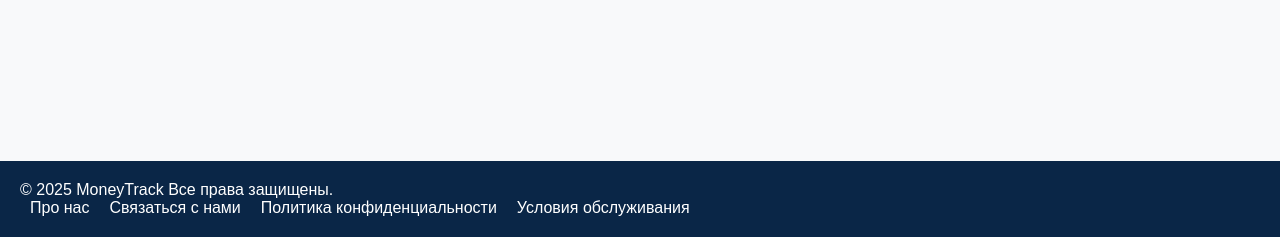
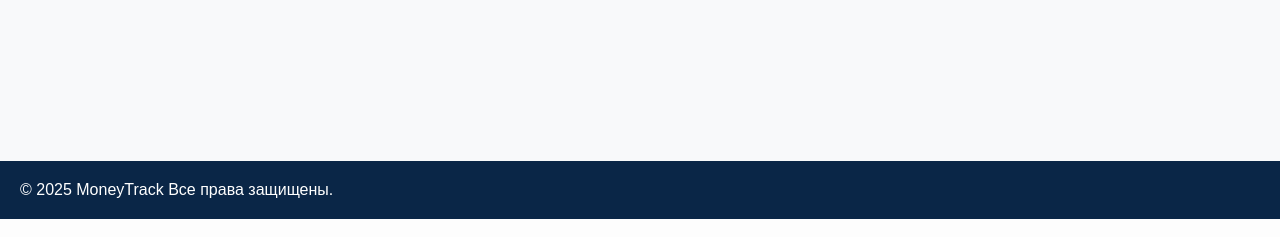
Before and after one commit to BigVadya/FoxCourse, a Django app: page / in a window 1280 px wide. Shown: the part 2346-2583 px from the top of the page. Run offline with Django 5.2, Linux system fonts and the light colour scheme; parts of the project's set-up code (start-up, migrations or seed data) failed here and were passed over.

Commit message:
Update base.html

```diff
--- a/templates/base.html
+++ b/templates/base.html
@@ -59,12 +59,7 @@
 		<footer>
 			<div class="footer-content">
 				<p>&copy; 2025 MoneyTrack Все права защищены.</p>
-				<ul>
-					<li><a href="#">Про нас</a></li>
-					<li><a href="#">Связаться с нами</a></li>
-					<li><a href="#">Политика конфиденциальности</a></li>
-					<li><a href="#">Условия обслуживания</a></li>
-				</ul>
+
 			</div>
 		</footer>
 
```
